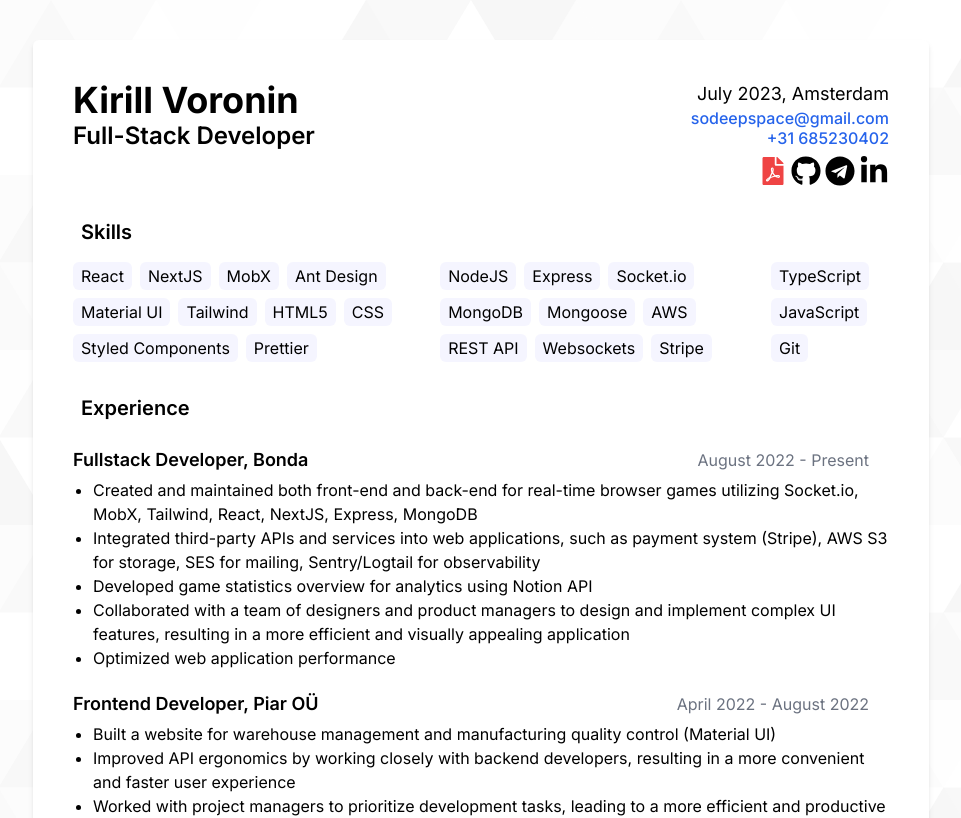
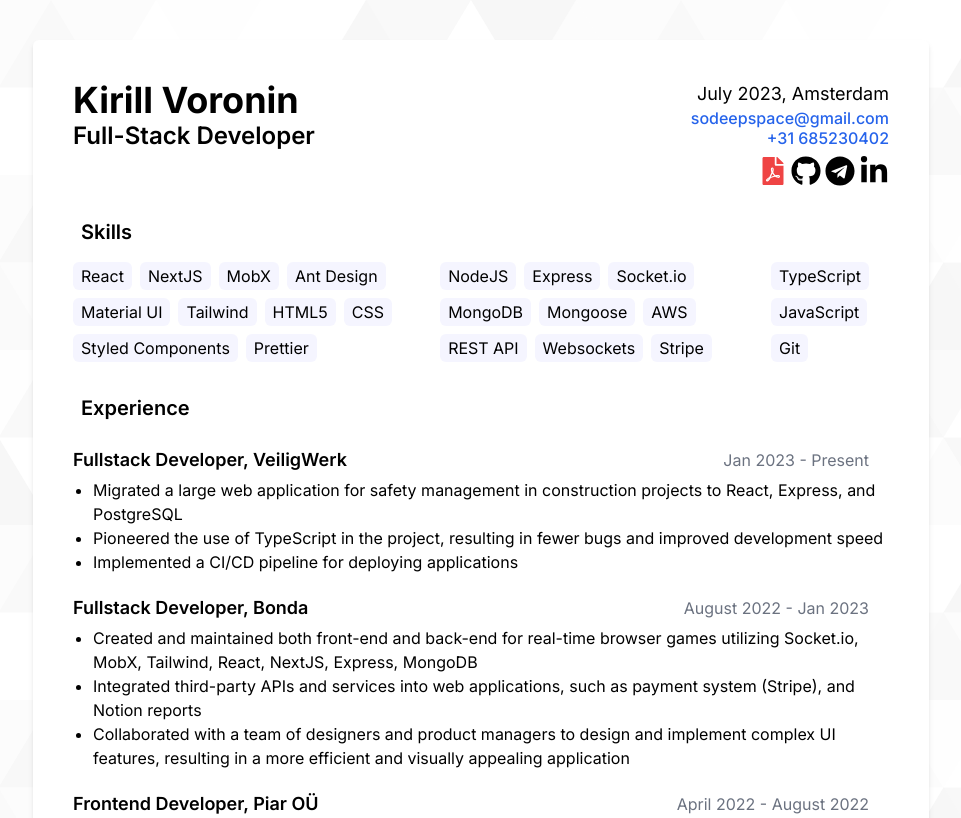
Before and after one commit to Foxona/foxona_cv, a Next.js app: page / in a window 1280 px wide. Shown: the top 818 px of the page, without its empty margins (159-1120 px from the left). Built offline with nearby package versions, Linux system fonts and the light colour scheme.

Commit message:
add veiligwerk

```diff
--- a/src/app/page.tsx
+++ b/src/app/page.tsx
@@ -5,14 +5,21 @@ import { FaTelegram, FaGithub, FaFilePdf, FaLinkedinIn } from "react-icons/fa";
 const ExperienceSection = () => {
   const myExperiences = [
     {
+      title: "Fullstack Developer, VeiligWerk",
+      date: "Jan 2023 - Present",
+      description: [
+        "Migrated a large web application for safety management in construction projects to React, Express, and PostgreSQL",
+        "Pioneered the use of TypeScript in the project, resulting in fewer bugs and improved development speed",
+        "Implemented a CI/CD pipeline for deploying applications",
+      ],
+    },
+    {
       title: "Fullstack Developer, Bonda",
-      date: "August 2022 - Present",
+      date: "August 2022 - Jan 2023",
       description: [
         "Created and maintained both front-end and back-end for real-time browser games utilizing Socket.io, MobX, Tailwind, React, NextJS, Express, MongoDB",
-        "Integrated third-party APIs and services into web applications, such as payment system (Stripe), AWS S3 for storage, SES for mailing, Sentry/Logtail for observability",
-        "Developed game statistics overview for analytics using Notion API",
+        "Integrated third-party APIs and services into web applications, such as payment system (Stripe), and Notion reports",
         "Collaborated with a team of designers and product managers to design and implement complex UI features, resulting in a more efficient and visually appealing application",
-        "Optimized web application performance",
       ],
     },
     {
@@ -22,7 +29,7 @@ const ExperienceSection = () => {
         "Built a website for warehouse management and manufacturing quality control (Material UI)",
         "Improved API ergonomics by working closely with backend developers, resulting in a more convenient and faster user experience",
         "Worked with project managers to prioritize development tasks, leading to a more efficient and productive development process",
-        "Developed a simple CI/CD pipeline for deploying applications on Vercel",
+        "Developed CI/CD pipelines for deploying applications to Vercel",
       ],
     },
     {
```
